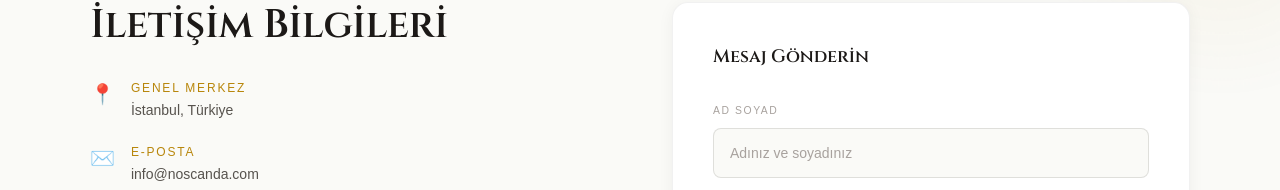
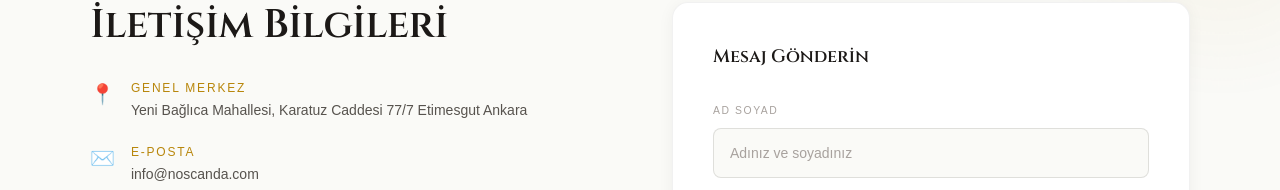
Before and after one commit to UmutcanYilmaz/noscanda-corporate, a Next.js app: page /iletisim/genel-merkez in a window 1280 px wide. Shown: the part 603-793 px from the top of the page. Built offline with nearby package versions, Linux system fonts and the light colour scheme; a web font is replaced by a local one.

Commit message:
feat: update corporate headquarters address and contact information across all communication channels

```diff
--- a/src/app/iletisim/genel-merkez/sections/contact-form.tsx
+++ b/src/app/iletisim/genel-merkez/sections/contact-form.tsx
@@ -6,9 +6,9 @@ import { ScrollReveal } from '@/components/core/ScrollReveal';
 const INITIAL_FORM = { name: '', email: '', subject: 'Genel Bilgi', message: '' };
 
 const INFO_ITEMS = [
-  { label: "Genel Merkez", value: "İstanbul, Türkiye", icon: "📍" },
+  { label: "Genel Merkez", value: "Yeni Bağlıca Mahallesi, Karatuz Caddesi 77/7 Etimesgut Ankara", icon: "📍" },
   { label: "E-posta", value: "info@noscanda.com", icon: "✉️" },
-  { label: "Telefon", value: "+90 (212) 000 00 00", icon: "📞" },
+  { label: "Telefon", value: "0545 301 6605", icon: "📞" },
   { label: "Çalışma Saatleri", value: "Pazartesi - Cuma, 09:00 - 18:00", icon: "🕐" },
 ];
 
--- a/src/app/yatirimci-iliskileri/sections/contact.tsx
+++ b/src/app/yatirimci-iliskileri/sections/contact.tsx
@@ -17,7 +17,7 @@ export function Contact() {
           </p>
           <div className="inline-block px-6 py-4 rounded-xl border border-[var(--border-gold)] bg-[var(--bg-primary)] font-body text-sm text-[var(--text-primary)] magnetic-hover">
             <p className="mb-1"><strong>E-posta:</strong> ir@noscanda.com</p>
-            <p><strong>Tel:</strong> +90 216 555 55 56</p>
+            <p><strong>Tel:</strong> 0545 301 6605</p>
           </div>
         </div>
       </ScrollReveal>
--- a/src/components/globalsections/ContactSection.tsx
+++ b/src/components/globalsections/ContactSection.tsx
@@ -68,13 +68,13 @@ export function ContactSection() {
                 Nos Canda Genel Merkez
               </h3>
               <p className="font-body text-sm text-[var(--text-secondary)] leading-relaxed mb-6">
-                İdari işler, kamu tedariki ve toptan satış koordinasyonu için İstanbul genel merkez ofisimizle iletişime geçebilirsiniz.
+                İdari işler, kamu tedariki ve toptan satış koordinasyonu için Ankara genel merkez ofisimizle iletişime geçebilirsiniz.
               </p>
 
               <div className="space-y-3 font-body text-xs text-[var(--text-secondary)] mb-8">
                 <div className="flex items-center gap-2">
                   <span className="font-semibold text-[var(--accent-gold)]">Adres:</span>
-                  Atatürk Caddesi No:42, Ataşehir / İstanbul
+                  Yeni Bağlıca Mahallesi, Karatuz Caddesi 77/7 Etimesgut Ankara
                 </div>
                 <div className="flex items-center gap-2">
                   <span className="font-semibold text-[var(--accent-gold)]">E-posta:</span>
@@ -82,7 +82,7 @@ export function ContactSection() {
                 </div>
                 <div className="flex items-center gap-2">
                   <span className="font-semibold text-[var(--accent-gold)]">Telefon:</span>
-                  +90 216 555 55 55
+                  0545 301 6605
                 </div>
               </div>
             </div>
--- a/src/components/layout/OffCanvasMenu.tsx
+++ b/src/components/layout/OffCanvasMenu.tsx
@@ -385,10 +385,10 @@ export function OffCanvasMenu({ isOpen, onClose }: OffCanvasMenuProps) {
                     Telefon
                   </span>
                   <a
-                    href="tel:+902120000000"
+                    href="tel:+905453016605"
                     className="font-body text-xs sm:text-sm text-neutral-300 hover:text-[var(--accent-gold)] focus-visible:text-[var(--accent-gold)] focus-visible:outline-none transition-colors"
                   >
-                    +90 212 000 0000
+                    0545 301 6605
                   </a>
                 </div>
               </div>
@@ -398,7 +398,7 @@ export function OffCanvasMenu({ isOpen, onClose }: OffCanvasMenuProps) {
                   Genel Merkez
                 </span>
                 <p className="font-body text-xs text-neutral-300 leading-relaxed">
-                  Noscanda Tower, Maslak, İstanbul, Türkiye
+                  Yeni Bağlıca Mahallesi, Karatuz Caddesi 77/7 Etimesgut Ankara
                 </p>
               </div>
 
```
Also changed, not shown: .antigravity/work-report.md.
